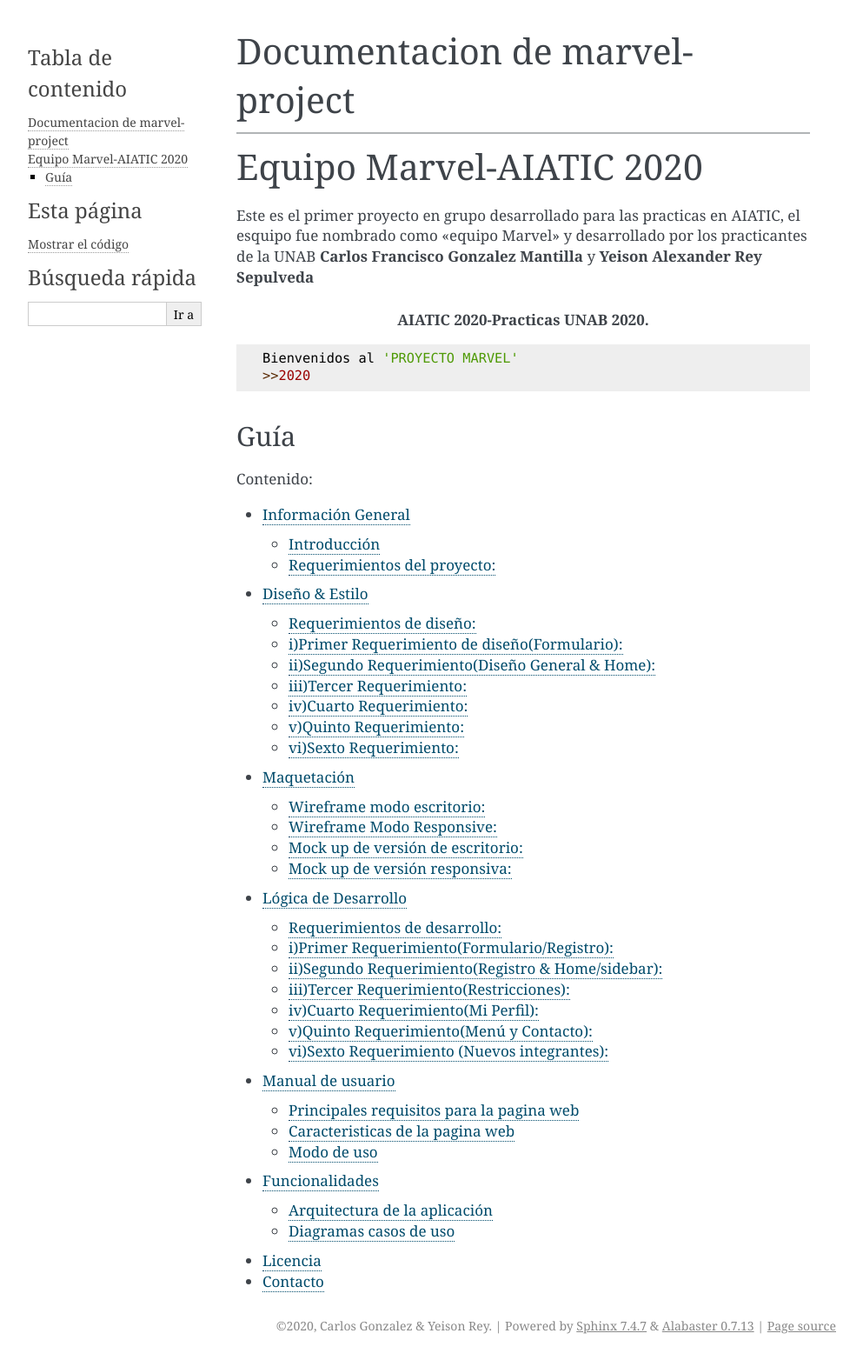
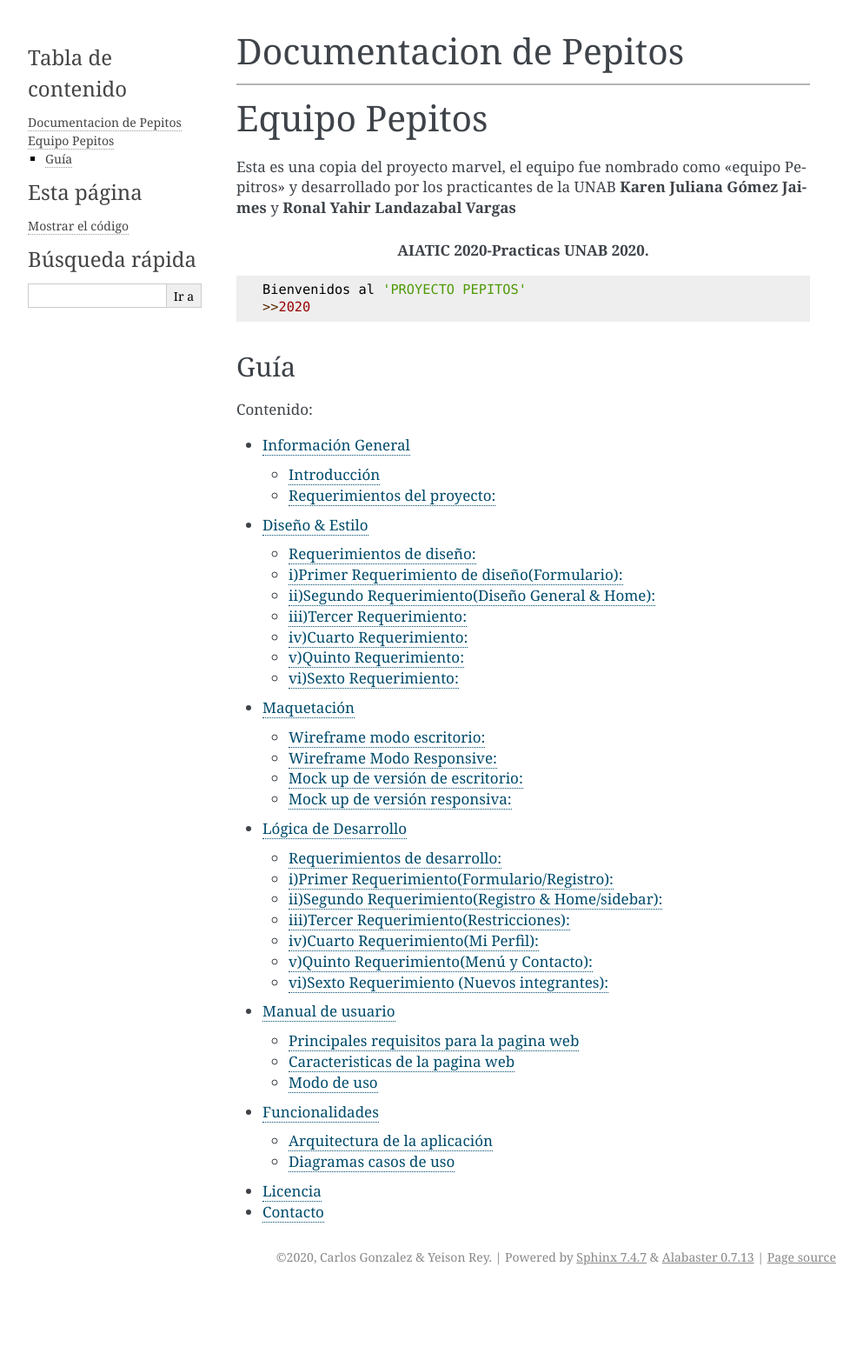
Before and after one commit to dev17aiatic/doc-pepitos, a Sphinx documentation site: the page built from source/index.rst, in a window 1280 px wide. Shown: the whole page at 87% size, without its empty margins (148-1141 px from the left). Built offline with Sphinx 7.4.7, drawn with Linux system fonts in a browser that asks for light colours; after the commit the page ends 1485 px from its top, so only the background shows below that.

Commit message:
update index

```diff
--- a/source/index.rst
+++ b/source/index.rst
@@ -4,15 +4,16 @@
    contain the root `toctree` directive.
 
 
-Documentacion de marvel-project
+Documentacion de Pepitos
 ============================================
 """"""""""""""""""""""""""""""""""""""""
 
 
-Equipo Marvel-AIATIC 2020
+Equipo Pepitos
 ===========================
 
-Este es el primer proyecto en grupo desarrollado para las practicas en AIATIC, el esquipo fue nombrado como "equipo Marvel" y desarrollado por los practicantes de la UNAB **Carlos Francisco Gonzalez Mantilla** y **Yeison Alexander Rey Sepulveda**
+Esta es una copia del proyecto marvel, el equipo fue nombrado como "equipo Pepitros" y
+desarrollado por los practicantes de la UNAB **Karen Juliana Gómez Jaimes** y **Ronal Yahir Landazabal Vargas**
 
 
 
@@ -22,7 +23,7 @@
 
 ::
 
-    Bienvenidos al 'PROYECTO MARVEL'
+    Bienvenidos al 'PROYECTO PEPITOS'
     >>2020
 
 Guía
```
